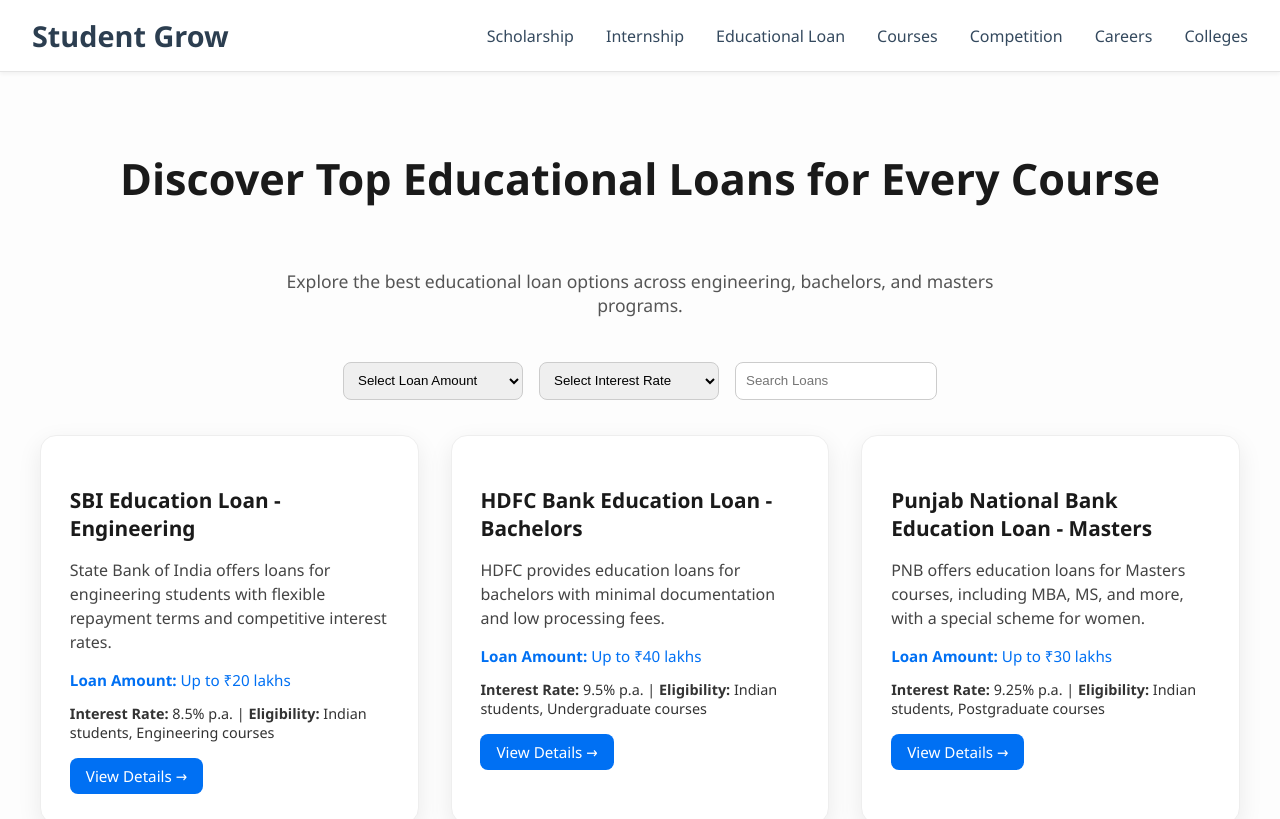
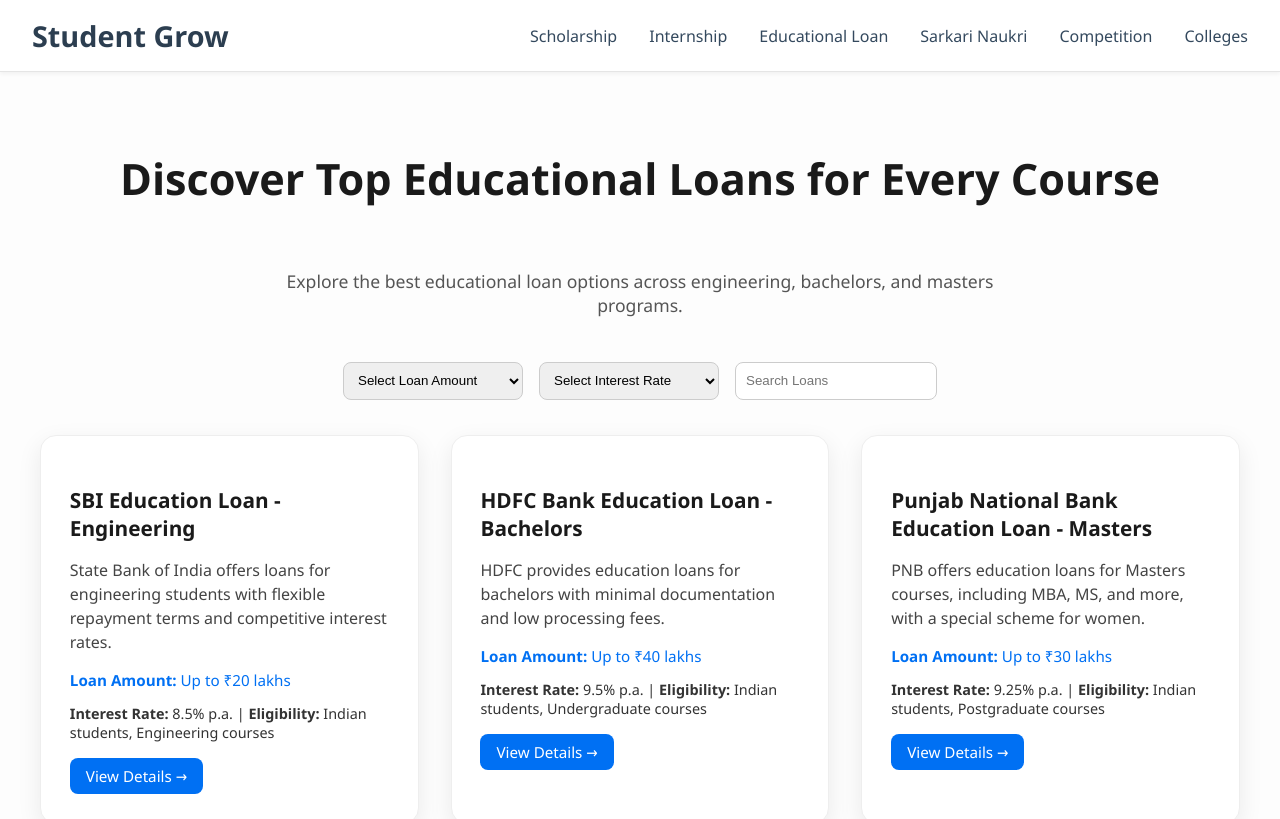
Before and after one commit to z9xqv7mkt3wl8psa/findmycareer, a Next.js app: page /loan in a window 1280 px wide. Shown: the top 819 px of the page. Built offline with nearby package versions, Linux system fonts and the light colour scheme.

Commit message:
navbar updated

```diff
--- a/src/components/Navbar.tsx
+++ b/src/components/Navbar.tsx
@@ -1,17 +1,42 @@
 'use client';
 
 import Link from 'next/link';
-import { useState } from 'react';
+import { useState, useEffect } from 'react';
+
+// Types
+type NavSubItem = {
+  label: string;
+  path: string;
+  subItems?: NavSubItem[];
+};
+
+type NavItem = {
+  label: string;
+  path: string;
+  subItems?: NavSubItem[];
+};
 
 export default function Navbar() {
   const [activeMenu, setActiveMenu] = useState<string | null>(null);
   const [hoveredSubItem, setHoveredSubItem] = useState<string | null>(null);
+  const [menuOpen, setMenuOpen] = useState(false);
+  const [isMobile, setIsMobile] = useState(false);
 
-  const navItems = [
+  // Handle mobile detection on resize
+  useEffect(() => {
+    const handleResize = () => setIsMobile(window.innerWidth < 768);
+    handleResize(); // set on mount
+    window.addEventListener('resize', handleResize);
+    return () => window.removeEventListener('resize', handleResize);
+  }, []);
+
+  const navItems: NavItem[] = [
     {
       label: 'Scholarship',
       path: '/scholarship',
       subItems: [
+        { label: 'All Scholarships', path: '/scholarship' },
+        ...[
           'Top Scholarship for Class 10',
           'Top Scholarship for Class 11',
           'Top Scholarship for Class 12',
@@ -29,11 +54,14 @@
           label: title,
           path: `/scholarship/${title.toLowerCase().replace(/\s+/g, '-')}`
         }))
+      ]
     },
     {
       label: 'Internship',
       path: '/internship',
       subItems: [
+        { label: 'All Internships', path: '/internship' },
+        ...[
           'Top Internships for Engineering',
           'Top Internships for Bachelors',
           'Top Internships for Masters',
@@ -41,11 +69,14 @@
           label: title,
           path: `/internship/${title.toLowerCase().replace(/\s+/g, '-')}`
         }))
+      ]
     },
     {
       label: 'Educational Loan',
       path: '/loan',
       subItems: [
+        { label: 'All Loans', path: '/loan' },
+        ...[
           'Top Educational Loan for Engineering',
           'Top Educational Loan for Bachelors',
           'Top Educational Loan for Masters',
@@ -53,75 +84,73 @@
           label: title,
           path: `/loan/${title.toLowerCase().replace(/\s+/g, '-')}`
         }))
-    },
-    {
-      label: 'Courses',
-      path: '/courses',
-      subItems: [
-        {
-          label: 'Top Courses for Engineering',
-          path: '/courses/top-courses-for-engineering',
-          subItems: [
-            {
-              label: 'DSA',
-              path: '/courses/top-courses-for-engineering/dsa'
-            },
-            {
-              label: 'Core Courses',
-              path: '/courses/top-courses-for-engineering/core-courses'
-            }
       ]
     },
     {
-          label: 'Top Courses for Bachelors',
-          path: '/courses/top-courses-for-bachelors'
-        },
-        {
-          label: 'Top Courses for Masters',
-          path: '/courses/top-courses-for-masters'
-        }
-      ]
+      label: 'Sarkari Naukri',
+      path: '/sarkari-naukri'
     },
     {
       label: 'Competition',
       path: '/competition',
       subItems: [
-        'Hackathon',
-        'Quizes',
-      ].map(title => ({
+        { label: 'All Competitions', path: '/competition' },
+        ...['Hackathon', 'Quizes'].map(title => ({
           label: title,
-        path: `/competition/${title.toLowerCase().replace(/\s+/g, '-')}`
+          path: `/competition/${title.toLowerCase()}`
         }))
+      ]
     },
-    { label: 'Careers', path: '/careers' },
     {
       label: 'Colleges',
       path: '/colleges',
       subItems: [
-        'National Colleges',
-        'Abroad Colleges',
-      ].map(title => ({
+        { label: 'All Colleges', path: '/colleges' },
+        ...['National Colleges', 'Abroad Colleges'].map(title => ({
           label: title,
           path: `/colleges/${title.toLowerCase().replace(/\s+/g, '-')}`
         }))
+      ]
     },
   ];
 
   return (
     <nav style={styles.nav}>
       <Link href="/" style={styles.logo}>Student Grow</Link>
-      <ul style={styles.menu}>
+
+      {/* Hamburger Button */}
+      <button
+        onClick={() => setMenuOpen(!menuOpen)}
+        className="hamburger"
+      >
+        ☰
+      </button>
+
+      <ul style={{ ...styles.menu, display: menuOpen || !isMobile ? 'flex' : 'none' }} className="menu-list">
         {navItems.map(({ label, path, subItems }) => (
           <li
             key={path}
             style={styles.menuItem}
-            onMouseEnter={() => setActiveMenu(path)}
-            onMouseLeave={(e) => {
-              const related = e.relatedTarget as HTMLElement;
-              if (!e.currentTarget.contains(related)) setActiveMenu(null);
+            onMouseEnter={() => !isMobile && setActiveMenu(path)}
+            onMouseLeave={() => !isMobile && setActiveMenu(null)}
+          >
+            {subItems ? (
+              <span
+                onClick={(e) => {
+                  if (isMobile) {
+                    e.preventDefault();
+                    setActiveMenu(activeMenu === path ? null : path);
+                  } else {
+                    window.location.href = path;
+                  }
                 }}
+                style={{ ...styles.link, cursor: 'pointer' }}
               >
+                {label}
+              </span>
+            ) : (
               <Link href={path} style={styles.link}>{label}</Link>
+            )}
 
             {subItems && activeMenu === path && (
               <ul style={{
@@ -131,17 +160,14 @@
               }}>
                 {subItems.map((sub) => (
                   <li
-                    key={sub.path || sub.label}
+                    key={sub.path}
                     style={{ position: 'relative' }}
-                    onMouseEnter={() => setHoveredSubItem(sub.label)}
-                    onMouseLeave={() => setHoveredSubItem(null)}
+                    onMouseEnter={() => !isMobile && setHoveredSubItem(sub.label)}
+                    onMouseLeave={() => !isMobile && setHoveredSubItem(null)}
                   >
-                    <Link href={sub.path} style={styles.submenuItem}>
-                      {sub.label}
-                    </Link>
+                    <Link href={sub.path} style={styles.submenuItem}>{sub.label}</Link>
 
-                    {/* Show nested submenu only when hovered */}
-                    {sub.subItems && hoveredSubItem === sub.label && (
+                    {sub.subItems?.length && hoveredSubItem === sub.label && (
                       <ul style={{ ...styles.submenu, top: 0, left: '100%' }}>
                         {sub.subItems.map((nested) => (
                           <li key={nested.path}>
@@ -160,8 +186,30 @@
         ))}
       </ul>
 
-      {/* Global style for hover effect */}
       <style jsx global>{`
+        .hamburger {
+          display: none;
+          background: none;
+          border: none;
+          font-size: 1.5rem;
+          cursor: pointer;
+        }
+
+        @media (max-width: 768px) {
+          .hamburger {
+            display: block;
+          }
+
+          .menu-list {
+            flex-direction: column;
+            width: 100%;
+            position: absolute;
+            top: 100%;
+            left: 0;
+            background: white;
+          }
+        }
+
         a:hover {
           background-color: #f5f5f5 !important;
         }
@@ -195,6 +243,7 @@
     gap: '2rem',
     margin: 0,
     padding: 0,
+    alignItems: 'center'
   },
   menuItem: {
     position: 'relative',
```
Also changed, not shown: package.json (+4 -3 lines), src/app/page.tsx (renamed from src/app/home/page.tsx), 1 other file (tests, documents, lock files or other folders). Lines whose indentation alone changed are shown as unchanged.
